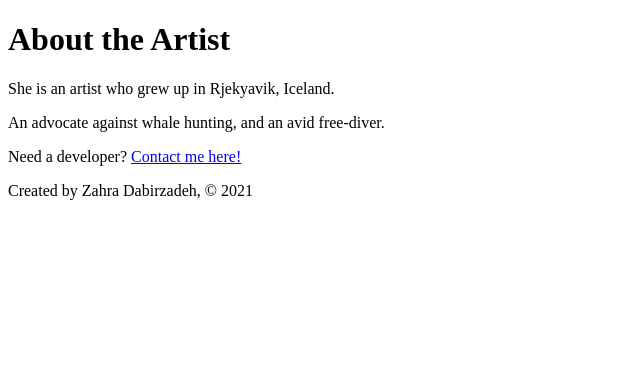
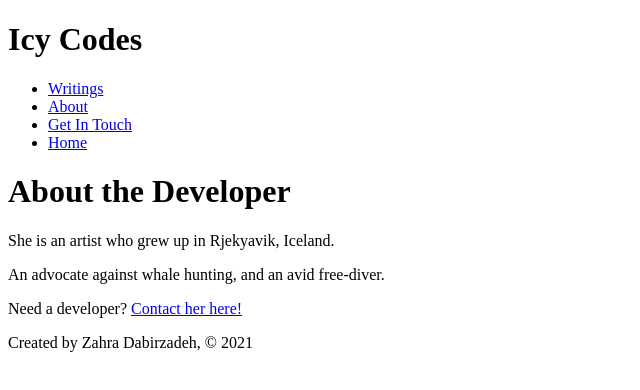
Before and after one commit to grimxreaper/gatsby_project, a Gatsby site: page /about in a window 1280 px wide. Shown: the whole page, without its empty margins (0-640 px from the left). Built offline with nearby package versions, Linux system fonts and the light colour scheme; Gatsby itself is replaced by a stand-in of ours.

Commit message:
Linked between pages -created Layout in cmpnts and linked all pages

```diff
--- a/src/components/header.js
+++ b/src/components/header.js
@@ -5,7 +5,7 @@ import { Link } from 'gatsby';
 const Header  = () => {
     return (
         <div>
-            <h1>Crypt Mystic Tarot</h1>
+            <h1>Icy Codes</h1>
             <nav>
                 <ul>
                     <li><Link to="../blog">Writings</Link> </li>
--- /dev/null
+++ b/src/components/layout.js
@@ -0,0 +1,14 @@
+import React from 'react'
+import Header from './header'
+import Footer from './footer'
+
+const Layout = (props) => {
+    return (
+        <div>
+            <Header />
+            {props.children}
+            <Footer />
+        </div>
+    )
+}
+export default Layout;
--- a/src/pages/about.js
+++ b/src/pages/about.js
@@ -1,16 +1,15 @@
 import React from 'react'
 import { Link } from 'gatsby';
-import Footer from '../components/footer';
+import Layout from '../components/layout';
 
 const AboutPage = () => {
     return (
-        <div>
-        <h1>About the Artist</h1>
+        <Layout>
+        <h1>About the Developer</h1>
         <p>She is an artist who grew up in Rjekyavik, Iceland.</p>
         <p>An advocate against whale hunting, and an avid free-diver.</p>
-        <p>Need a developer? <Link to="/contact">Contact me here!</Link></p>
-        <Footer />
-        </div>
+        <p>Need a developer? <Link to="/contact">Contact her here!</Link></p>
+        </Layout>
     )
 }
 
```
Also changed, not shown: src/pages/blog.js (+4 -4 lines), src/pages/contact.js (+8 -8 lines), src/pages/index.js (+5 -7 lines).
